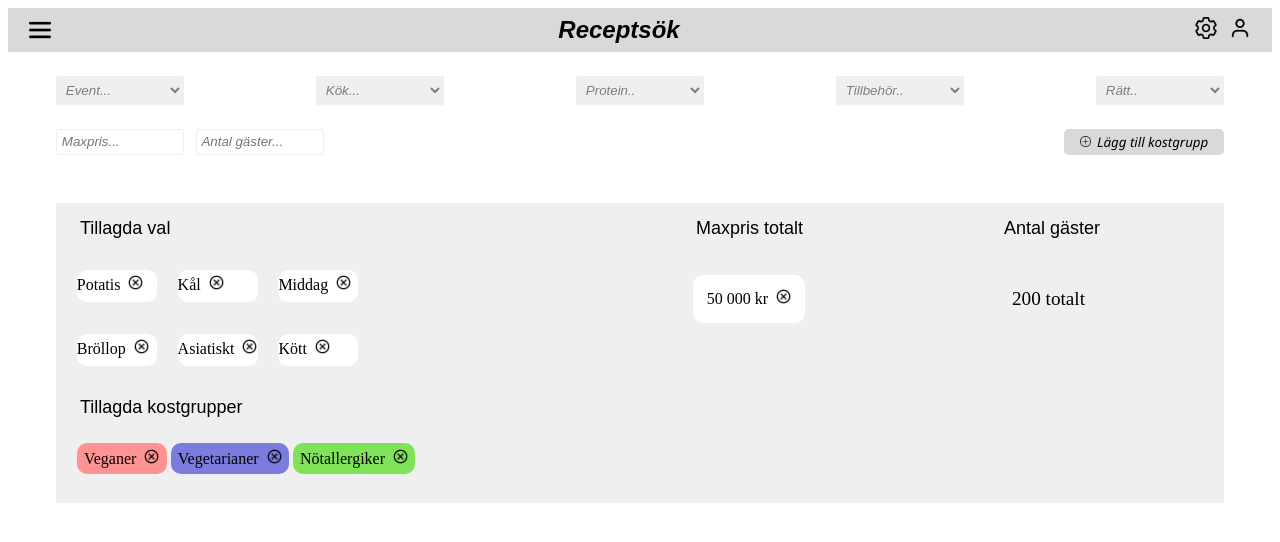
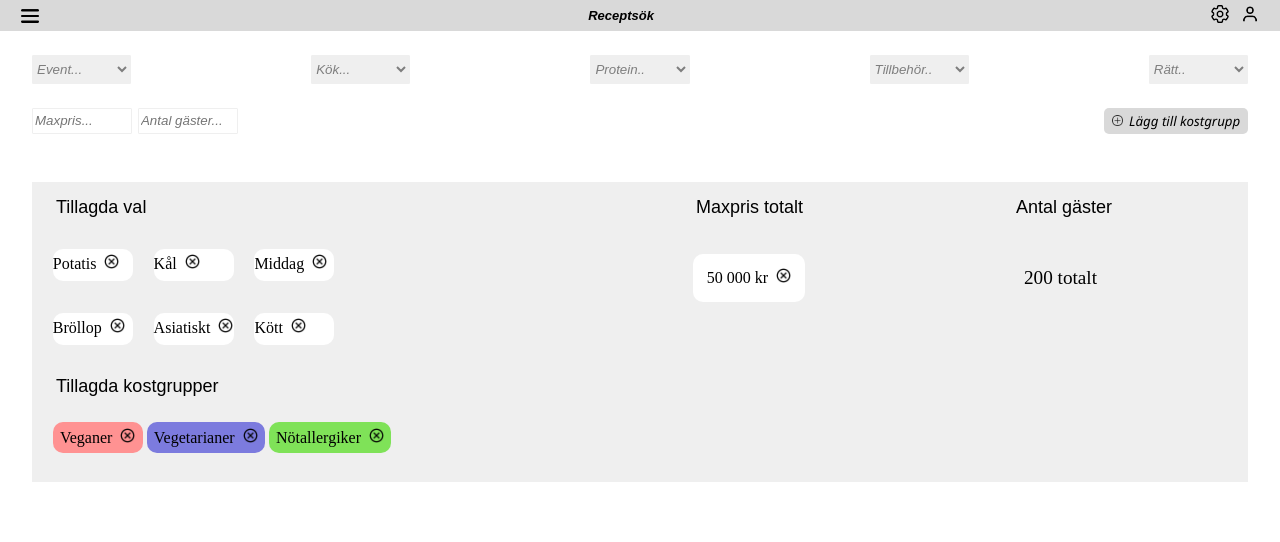
Before and after one commit to Jessica-a11y/recipe-website, a plain HTML site: page index.html in a window 1280 px wide. Drawn offline with Linux system fonts and the light colour scheme.

Commit message:
fixing sizes for 600px

```diff
--- a/stylesheet.css
+++ b/stylesheet.css
@@ -1,3 +1,7 @@
+body {
+    margin: 0;
+}
+
 /* Header and nav */
 .header {
     display: flex;
@@ -12,19 +16,19 @@
 }
 
 .header-icons {
-    width: 22px;
-    height: 22px;
+    width: 18px;
+    height: 18px;
 }
 
 h1 {
-    font-size: x-large;
+    font-size: small;
     font-family:Arial, Helvetica, sans-serif;
     font-style: italic;
     margin-block: 0.5rem;
 }
 
 main {
-    margin-inline: 3rem;
+    margin-inline: 2rem;
     margin-block: 1.5rem;
 }
 
@@ -40,8 +44,8 @@ main {
     border-radius: 1px;
     color:#7e7e7e;
     font-style: italic;
-    width: 8rem;
-    padding: 0.3rem;
+    width: 6.2rem;
+    padding-block: 0.3rem;
 }
 
 .bottom-selections{
@@ -51,8 +55,8 @@ main {
 }
 
 .adjustments{
-    width: 7.3rem;
-    margin-right: 0.45rem;
+    width: 5.85rem;
+    margin-right: 0.15rem;
 }
 
 .add-group{
@@ -67,7 +71,7 @@ main {
     font-style: italic;
     font-family:'Segoe UI', Tahoma, Geneva, Verdana, sans-serif;
     align-items: center;
-    width: 10rem;
+    width: 9rem;
 }
 
 .add-group > button:hover{
```
